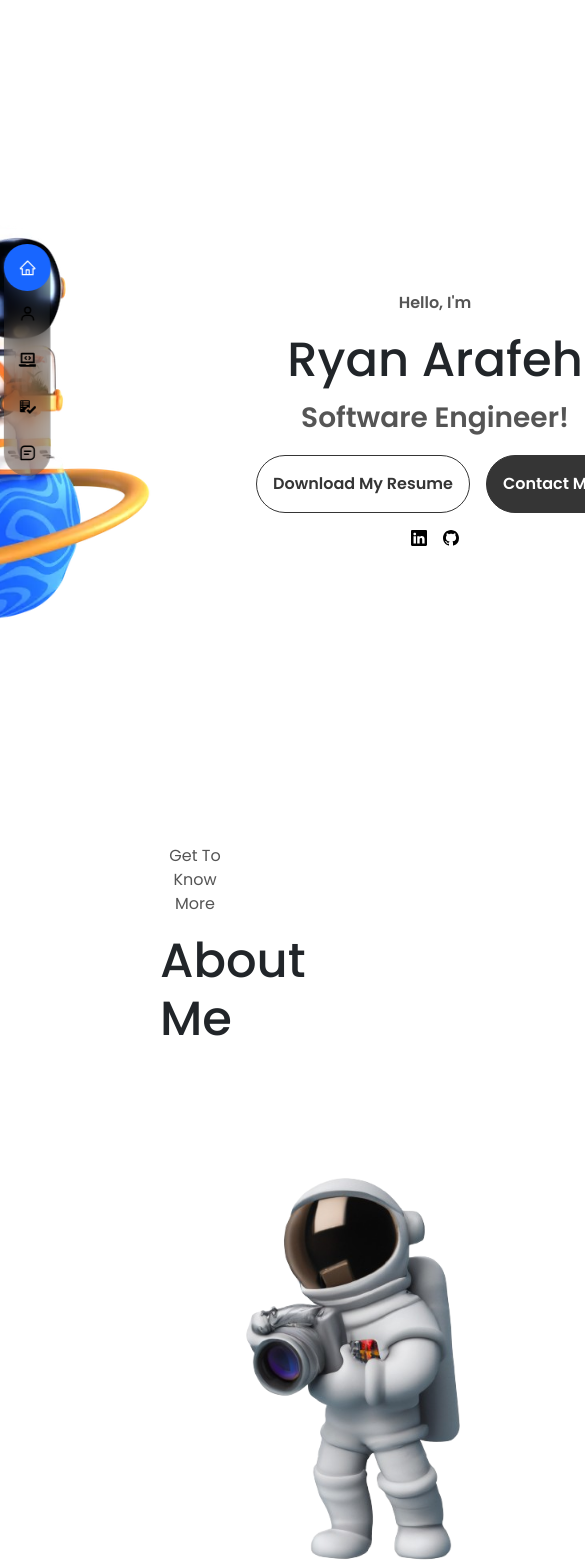
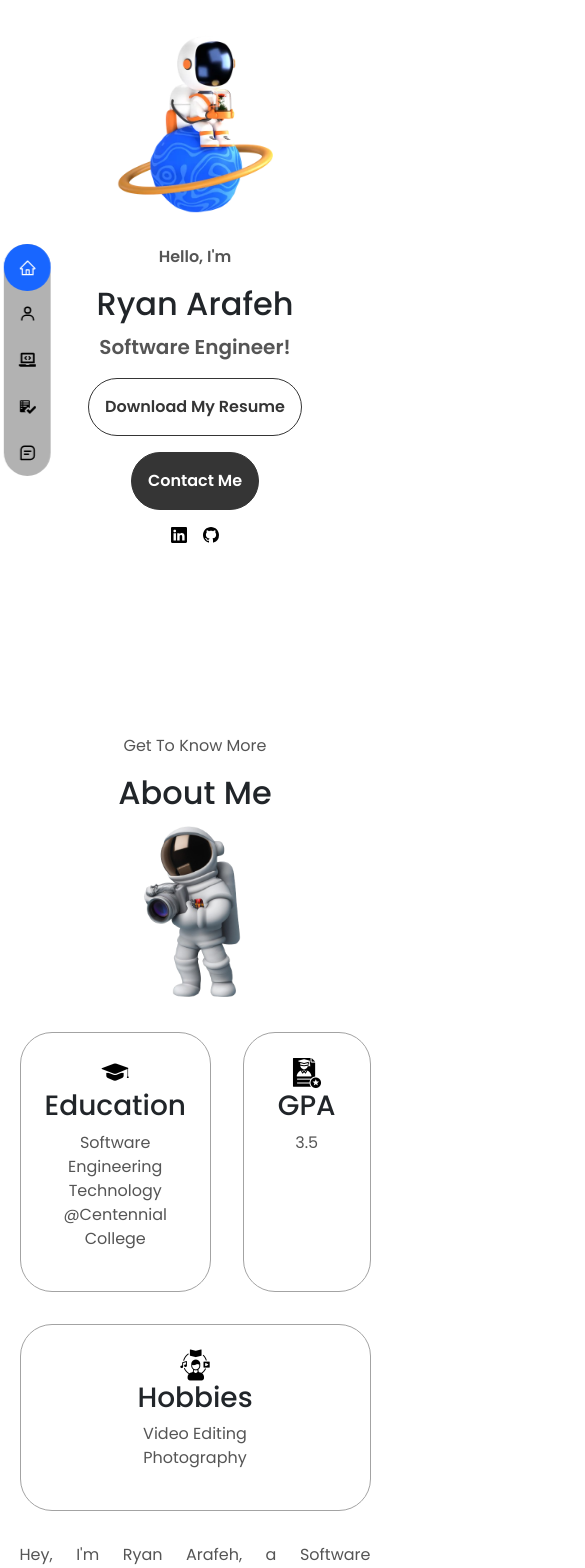
Before and after one commit to issryan/Portfolio, a React (Create React App) app: page / in a window 390 px wide. Shown: the top 1568 px of the page, 585 px wide, since content can reach past the window. Built offline with nearby package versions, Linux system fonts and the light colour scheme.

Commit message:
added media queries to enable responsiveness

```diff
--- a/src/components/contacts/contacts.css
+++ b/src/components/contacts/contacts.css
@@ -49,3 +49,19 @@
     text-decoration-color: rgb(181, 181, 181);
     transition: ease-in 250ms;
 }
+
+@media screen and (max-width: 768px) {
+    .contact-info-upper-container {
+        flex-direction: column; /* Stack contact info vertically on smaller screens */
+        align-items: center;
+    }
+
+    .contact-info-container {
+        flex-direction: column; /* Stack contact info vertically on smaller screens */
+        text-align: center;
+    }
+
+    img.email-icon {
+        height: 2rem; /* Adjust the height of the email icon on smaller screens */
+    }
+}
--- a/src/index.css
+++ b/src/index.css
@@ -1,7 +1,6 @@
 @import url('https://fonts.googleapis.com/css2?family=Poppins:wght@300;400;500;600&display=swap');
 
 *{
-
     margin: 0;
     padding: 0;
     border: 0;
@@ -63,3 +62,109 @@
   article .icon {
     cursor: default;
   }
+
+  /*media queries for responsiveness*/
+
+  @media screen and (max-width: 1400px) {
+    #profile {
+      height: 83vh;
+      margin-bottom: 6rem;
+    }
+    .about-containers {
+      flex-wrap: wrap;
+    }
+    #contact,
+    #projects {
+      height: fit-content;
+    }
+  }
+
+  @media screen and (max-width: 1200px) {
+    #desktop-nav {
+      display: none;
+    }
+    #hamburger-nav {
+      display: flex;
+    }
+    #experience,
+    .experience-details-container {
+      margin-top: 2rem;
+    }
+    #profile,
+    .section-container {
+      display: block;
+    }
+    .arrow {
+      display: none;
+    }
+    section,
+    .section-container {
+      height: fit-content;
+    }
+    section {
+      margin: 0 5%;
+    }
+    .section__pic-container {
+      width: 275px;
+      height: 275px;
+      margin: 0 auto 2rem;
+    }
+    .about-containers {
+      margin-top: 0;
+    }
+  }
+
+  @media screen and (max-width: 600px) {
+    #contact,
+    footer {
+      height: 40vh;
+    }
+    #profile {
+      height: 83vh;
+      margin-bottom: 0;
+    }
+    article {
+      font-size: 1rem;
+    }
+    footer nav {
+      height: fit-content;
+      margin-bottom: 2rem;
+    }
+    .about-containers,
+    .contact-info-upper-container,
+    .btn-container {
+      flex-wrap: wrap;
+    }
+    .contact-info-container {
+      margin: 0;
+    }
+    .contact-info-container p,
+    .nav-links li a {
+      font-size: 1rem;
+    }
+    .experience-sub-title {
+      font-size: 1.25rem;
+    }
+    .logo {
+      font-size: 1.5rem;
+    }
+    .nav-links {
+      flex-direction: column;
+      gap: 0.5rem;
+      text-align: center;
+    }
+    .section__pic-container {
+      width: auto;
+      height: 46vw;
+      justify-content: center;
+    }
+    .section__text__p2 {
+      font-size: 1.25rem;
+    }
+    .title {
+      font-size: 2rem;
+    }
+    .text-container {
+      text-align: justify;
+    }
+  }
```
Also changed, not shown: src/components/about/about.css (line endings or trailing spaces).
